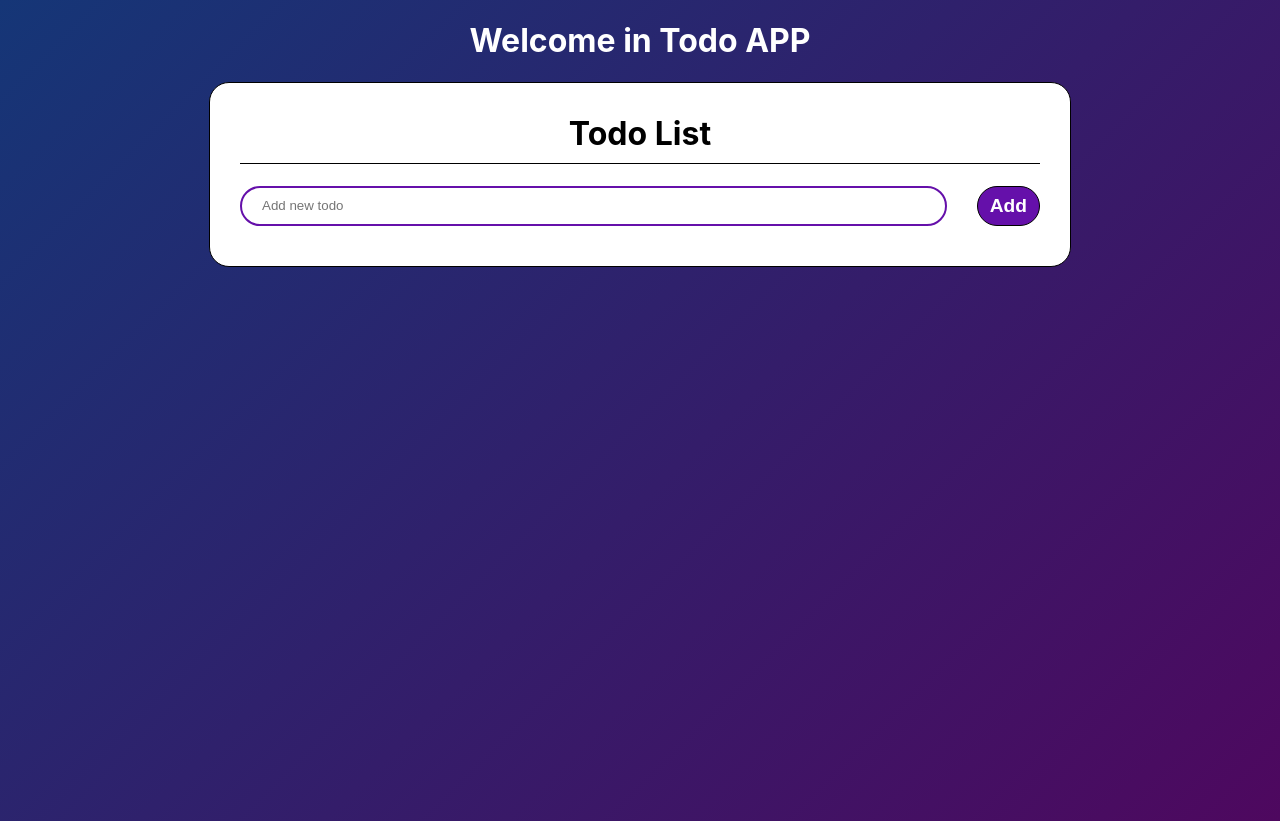
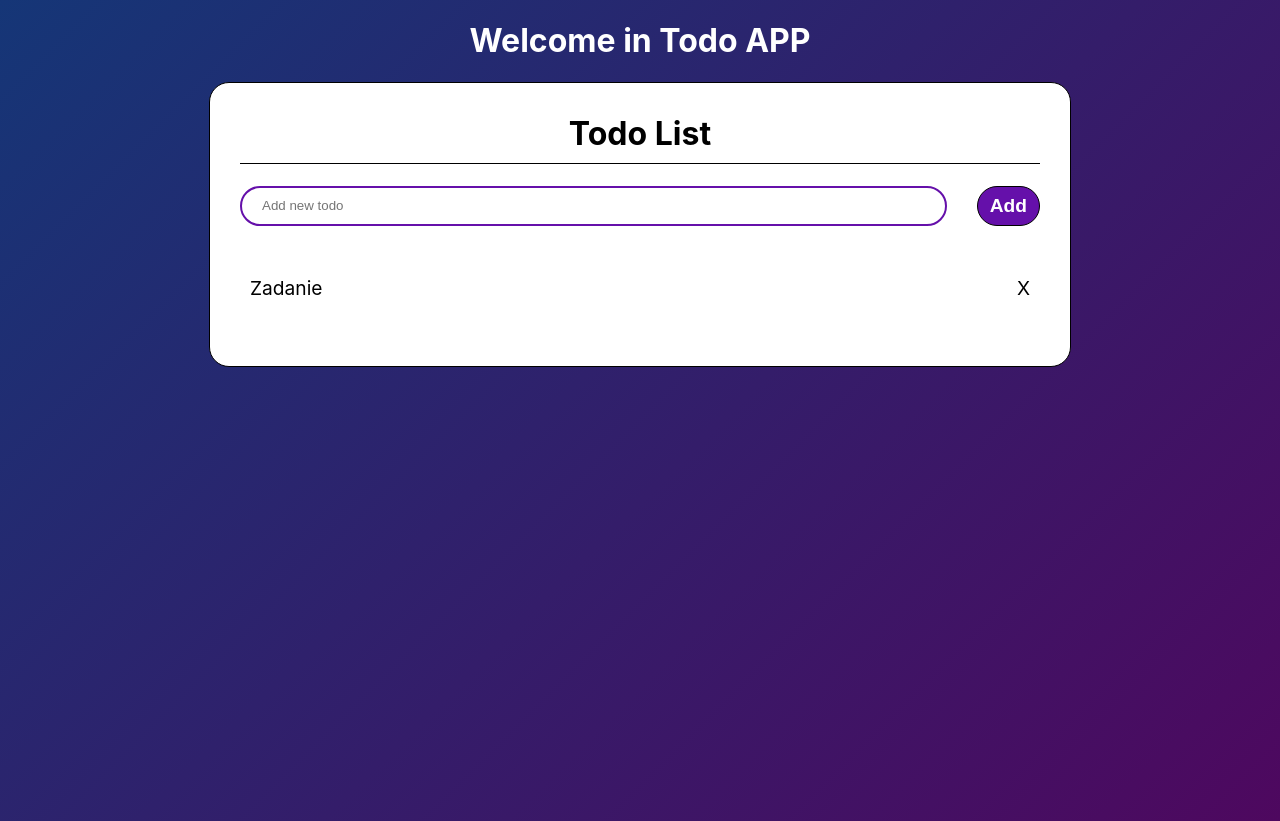
Before and after one commit to Oleksy1121/Mern-todo-app, a React (Create React App) app in the folder todo-frontend/: page / in a window 1280 px wide. Built offline with nearby package versions, Linux system fonts and the light colour scheme; no server answers.

Commit message:
refactor(frontend): Move data fetching and creation logic to Todo component

```diff
--- a/todo-frontend/src/components/Form/index.js
+++ b/todo-frontend/src/components/Form/index.js
@@ -1,48 +1,19 @@
-import React, { useEffect, useState } from 'react'
-import { FormContainer, Input, Button } from './styles'
-import axios from '../../axios'
+import React from "react"
+import { FormContainer, Input, Button } from "./styles"
 
-function Form() {
-    const [input, setInput] = useState('')
-    const [todos, setTodos] = useState([])
-
-    const getInput = (e) => {
-        setInput(e.target.value)
-    }
-
-    const fetchData = async () => {
-        const response = await axios.get('/todos')
-        setTodos(response.data)
-    }
-
-    useEffect(() => {
-        fetchData()
-    }, [])
-
-    const addTodo = async (e) => {
-        e.preventDefault()
-        try {
-            await axios.post('/todos', {
-                ...todos,
-                text: input,
-                completed: false
-            })
-        } catch (err) {
-            console.log(err.message)
-        }
-
-        fetchData()
-        setInput('')
-    }
-
-    // console.log(todos, 'todos')
-
-  return (
-    <FormContainer>
-        <Input placeholder='Add new todo' onChange={getInput}></Input>
-        <Button onClick={addTodo}>Add</Button>
-    </FormContainer>
-  )
+function Form({ addTodo, setInput, input }) {
+    return (
+        <FormContainer>
+            <Input
+                placeholder="Add new todo"
+                onChange={(e) => setInput(e.target.value)}
+                value={input}
+            ></Input>
+            <Button type="submit" onClick={(e) => addTodo(e)}>
+                Add
+            </Button>
+        </FormContainer>
+    )
 }
 
 export default Form
--- a/todo-frontend/src/components/Todo/index.js
+++ b/todo-frontend/src/components/Todo/index.js
@@ -1,14 +1,47 @@
-import React from 'react'
-import { TodoContainer, TodoTitle } from './styles'
-import Form from '../Form'
+import React, { useEffect, useState } from "react"
+import { TodoContainer, TodoTitle } from "./styles"
+import Form from "../Form"
+import TodoList from "../TodoList"
+import axios from "../../axios"
 
 function Todo() {
-  return (
-    <TodoContainer>
-        <TodoTitle>Todo List</TodoTitle>
-        <Form></Form>
-    </TodoContainer>
-  )
+    const [input, setInput] = useState("")
+    const [todos, setTodos] = useState([])
+
+    const fetchData = async () => {
+        const response = await axios.get("/todos")
+        setTodos(response.data)
+    }
+
+    useEffect(() => {
+        fetchData()
+    }, [])
+
+    const addTodo = async (e) => {
+        e.preventDefault()
+        try {
+            if (input.length === 0) return null
+            await axios.post("/todos", {
+                ...todos,
+                text: input,
+                completed: false,
+            })
+        } catch (err) {
+            console.log(err.message)
+        }
+        fetchData()
+        setInput("")
+    }
+
+    // console.log(todos, 'todos')
+
+    return (
+        <TodoContainer>
+            <TodoTitle>Todo List</TodoTitle>
+            <Form addTodo={addTodo} setInput={setInput} input={input}></Form>
+            <TodoList></TodoList>
+        </TodoContainer>
+    )
 }
 
 export default Todo
--- /dev/null
+++ b/todo-frontend/src/components/TodoList/index.js
@@ -0,0 +1,16 @@
+import React from 'react'
+import { ListContainer, Row, Text } from './styles'
+
+function TodoList() {
+  return (
+    <ListContainer>
+        <Row>
+            <Text>Zadanie</Text>
+            <Text>X</Text>
+        </Row>
+
+    </ListContainer>
+  )
+}
+
+export default TodoList
--- /dev/null
+++ b/todo-frontend/src/components/TodoList/styles.js
@@ -0,0 +1,20 @@
+import styled from "styled-components";
+
+
+export const ListContainer = styled.ul`
+    box-sizing: border-box;
+    width: 100%;
+    margin-top: 40px;
+    padding: 10px;
+`
+
+
+export const Row = styled.li`
+    display: flex;
+    justify-content: space-between;
+`
+
+export const Text = styled.span`
+    font-size: 1.2rem;
+
+`
```
